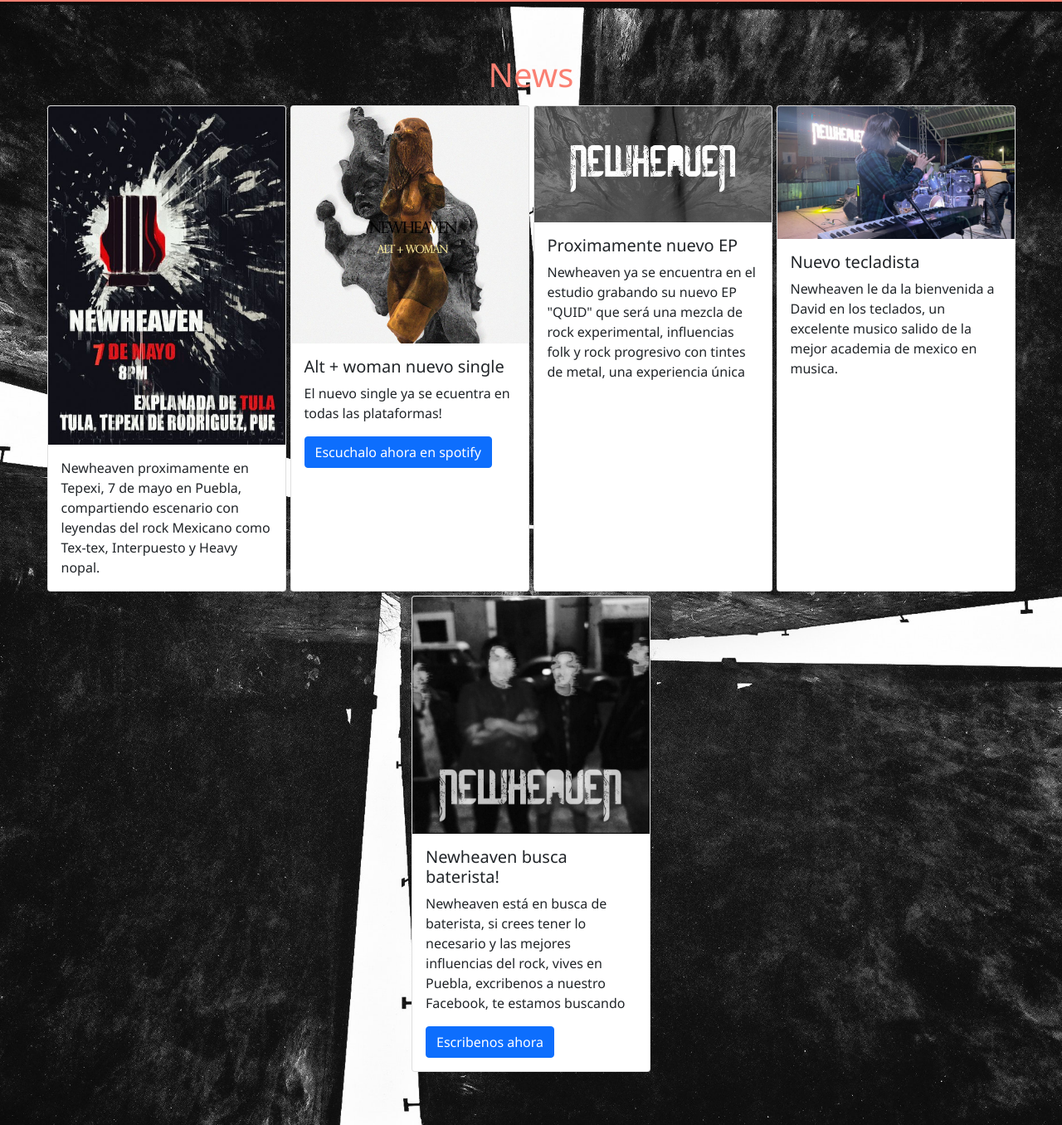
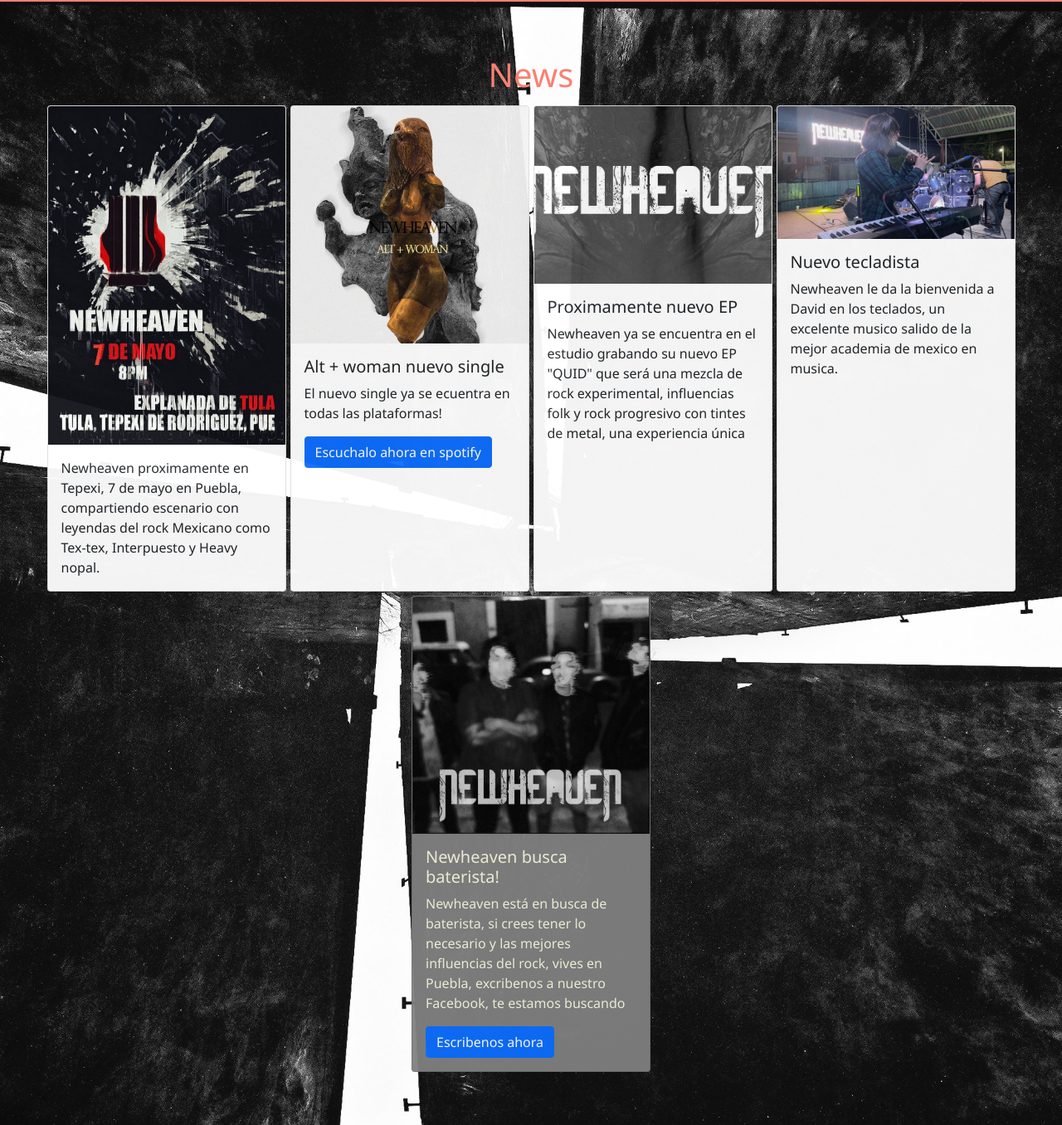
Before and after one commit to EduMillot/desafio-final, a website: page index.html in a window 1280 px wide. Shown: the part 1153-2509 px from the top of the page at 83% size. Drawn offline with nearby package versions, Linux system fonts and the light colour scheme; grey boxes are pictures that could not be loaded.

Commit message:
ultimos retoques

```diff
--- a/index.html
+++ b/index.html
@@ -95,14 +95,14 @@
             <h1>News</h1>
         </div>
 
-        <div class="card" style="width: 18rem;">
+        <div class="card" style="width: 18rem;  opacity: 95%; ">
                 <img src="imagenes/newtepexi.jpg" class="card-img-top" alt="...">
                 <div class="card-body">
                   <p class="card-text">Newheaven proximamente en Tepexi, 7 de mayo en Puebla, compartiendo escenario con leyendas del rock Mexicano como Tex-tex, Interpuesto y Heavy nopal.  </p>
                 </div>
               </div>
 
-          <div class="card" style="width: 18rem;">
+              <div class="card" style="width: 18rem; opacity: 95%;">
                 <img src="imagenes/altwoman.jpg" class="card-img-top" alt="...">
                 <div class="card-body">
                   <h5 class="card-title">Alt + woman nuevo single</h5>
@@ -111,15 +111,15 @@
                 </div>
               </div>
 
-          <div class="card" style="width: 18rem;">
-            <img src="imagenes/logo.png" class="card-img-top" alt="...">
+              <div class="card" style="width: 18rem; opacity: 95%;">
+                <img src="imagenes/logonews.png" class="card-img-top" alt="...">
                 <div class="card-body">
                     <h5 class="card-title">Proximamente nuevo EP</h5>
                   <p class="card-text">Newheaven ya se encuentra en el estudio grabando su nuevo EP "QUID" que será una mezcla de rock experimental, influencias folk y rock progresivo con tintes de metal, una experiencia única</p>
                 </div>
               </div>
 
-          <div class="card" style="width: 18rem;">
+              <div class="card" style="width: 18rem; opacity: 95%;">
                 <img src="imagenes/newdavid.jpeg" class="card-img-top" alt="...">
                 <div class="card-body">
                     <h5 class="card-title">Nuevo tecladista</h5>
@@ -127,7 +127,7 @@
                 </div>
               </div>
 
-          <div class="card" style="width: 18rem;">
+              <div class="card" style="width: 18rem; opacity: 95%; background-color: gray; color: beige">
                 <img src="imagenes/newheavebfoto8.jpg" class="card-img-top" alt="...">
                 <div class="card-body">
                   <h5 class="card-title">Newheaven busca baterista!</h5>
```
Also changed, not shown: CSS/backup.css (+13 -5 lines), Pages/news.html (+6 -6 lines), imagenes/logonews.png (added). Lines whose indentation alone changed are shown as unchanged.
